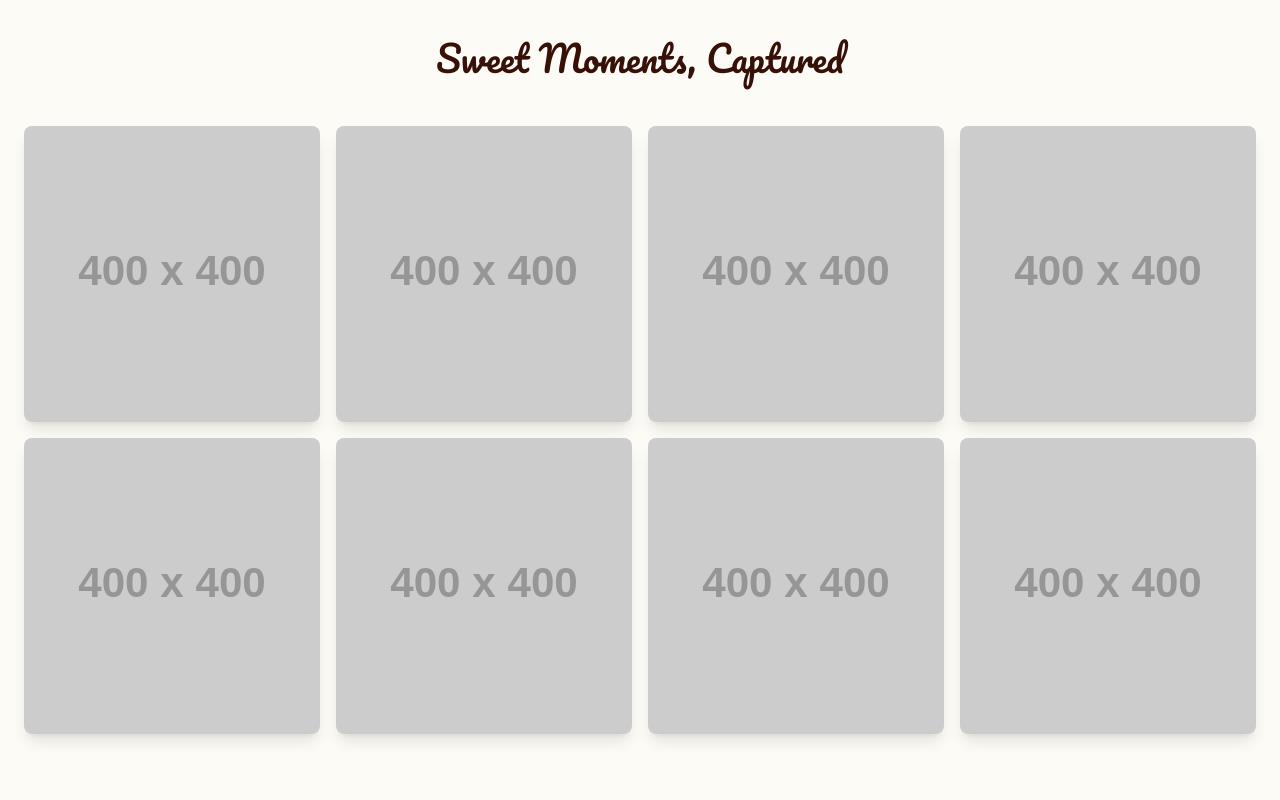
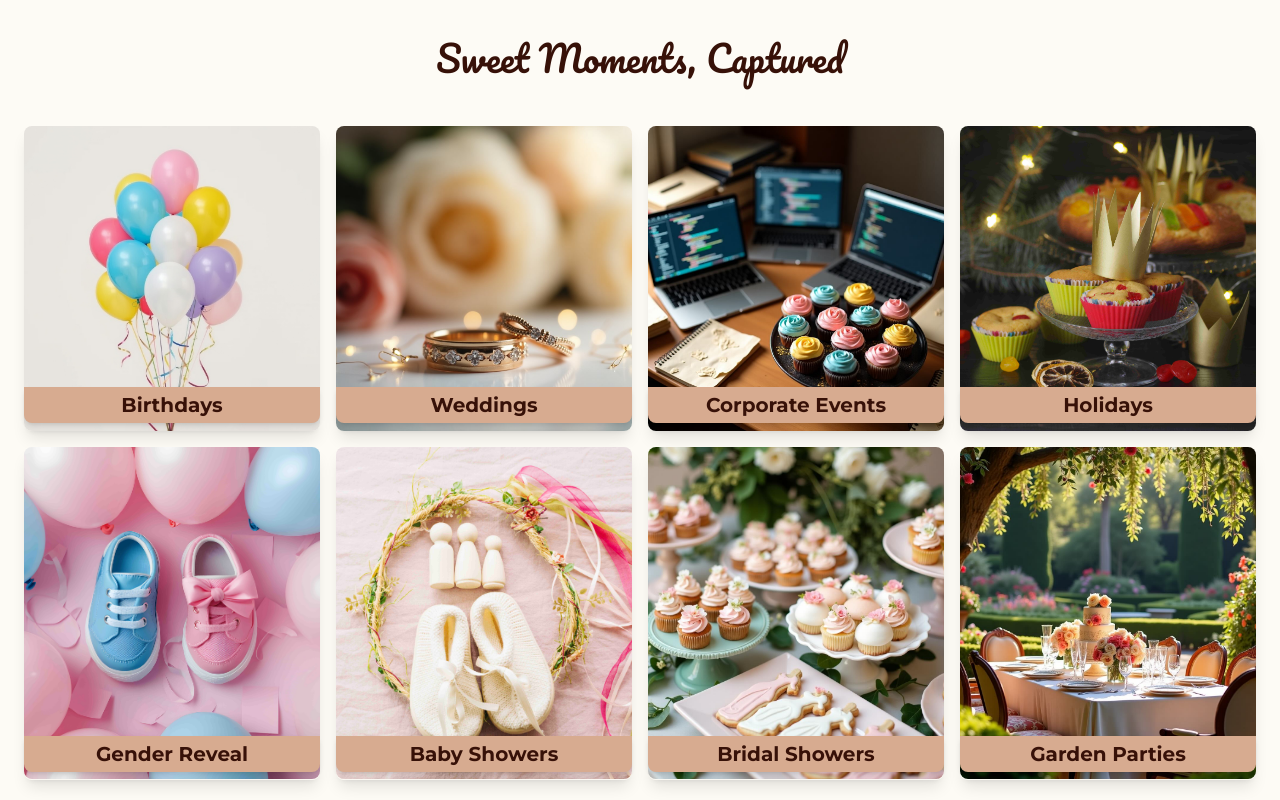
Before and after one commit to layers-and-temptations/main-site, a website: page index.html in a window 1280 px wide. Shown: the part 3660-4460 px from the top of the page. Drawn offline with nearby package versions, Linux system fonts and the light colour scheme; placeholder pictures from the web are drawn by us.

Commit message:
Add images for events

```diff
--- a/index.html
+++ b/index.html
@@ -356,45 +356,76 @@
           Sweet Moments, Captured
         </h2>
         <div class="grid grid-cols-2 md:grid-cols-3 lg:grid-cols-4 gap-4">
-          <div data-aos="zoom-in" data-aos-delay="100">
-            <img src="https://placehold.co/400x400/FFC0CB/7B3F00?text=Birthday+Joy" alt="Joyful Birthday Custom Cakes and Cupcakes in Vaughan"
+          <div data-aos="zoom-in" data-aos-delay="100" class="relative">
+            <img src="resources/events/ballons.jpg" alt="Joyful Birthday Custom Cakes and Cupcakes in Vaughan"
               class="gallery-img rounded-lg shadow-lg cursor-pointer hover:opacity-80 transition-opacity duration-300 w-full h-full object-cover"
               data-caption="Colorful cupcakes for a joyful birthday celebration." />
+            <span class="absolute bottom-2 left-0 w-full bg-chocolate-brown text-primary text-lg md:text-xl px-3 py-1 rounded-b-lg shadow-md font-semibold pointer-events-none text-center">
+              Birthdays
+            </span>
           </div>
           <div data-aos="zoom-in" data-aos-delay="200">
-            <img src="https://placehold.co/400x400/ADD8E6/7B3F00?text=Wedding+Elegance" alt="Elegant Wedding Cupcake Towers Vaughan"
+            <img src="resources/events/Wedding-event.jpeg" alt="Elegant Wedding Cupcake Towers Vaughan"
               class="gallery-img rounded-lg shadow-lg cursor-pointer hover:opacity-80 transition-opacity duration-300 w-full h-full object-cover"
               data-caption="Elegant cupcake tower for a beautiful wedding." />
+              <span
+                class="absolute bottom-2 left-0 w-full bg-chocolate-brown text-primary text-lg md:text-xl px-3 py-1 rounded-b-lg shadow-md font-semibold pointer-events-none text-center">
+                Weddings
+                </span>
           </div>
           <div data-aos="zoom-in" data-aos-delay="300">
-            <img src="https://placehold.co/400x400/90EE90/7B3F00?text=Corporate+Treats" alt="Gourmet Dessert Cups for Corporate Events Vaughan"
+            <img src="resources/events/corporate-treats.jpeg" alt="Gourmet Dessert Cups for Corporate Events Vaughan"
               class="gallery-img rounded-lg shadow-lg cursor-pointer hover:opacity-80 transition-opacity duration-300 w-full h-full object-cover"
               data-caption="Custom branded cupcakes for a corporate event." />
+              <span
+                class="absolute bottom-2 left-0 w-full bg-chocolate-brown text-primary text-lg md:text-xl px-3 py-1 rounded-b-lg shadow-md font-semibold pointer-events-none text-center">
+                Corporate Events
+              </span>
           </div>
           <div data-aos="zoom-in" data-aos-delay="400">
-            <img src="https://placehold.co/400x400/FFFFE0/7B3F00?text=Holiday+Specials" alt="Holiday Themed Cupcakes Vaughan for Festive Events"
+            <img src="resources/events/holiday-desserts.jpeg" alt="Holiday Themed Cupcakes Vaughan for Festive Events"
               class="gallery-img rounded-lg shadow-lg cursor-pointer hover:opacity-80 transition-opacity duration-300 w-full h-full object-cover"
               data-caption="Festive cupcakes for the holiday season." />
+              <span
+                class="absolute bottom-2 left-0 w-full bg-chocolate-brown text-primary text-lg md:text-xl px-3 py-1 rounded-b-lg shadow-md font-semibold pointer-events-none text-center">
+                Holidays
+              </span>
           </div>
           <div data-aos="zoom-in" data-aos-delay="100">
-            <img src="https://placehold.co/400x400/E0BBE4/7B3F00?text=Gender+Reveal" alt="Custom Design Cupcakes for Gender Reveal Parties in GTA"
+            <img src="resources/events/gender-reveal.jpeg" alt="Custom Design Cupcakes for Gender Reveal Parties in GTA"
               class="gallery-img rounded-lg shadow-lg cursor-pointer hover:opacity-80 transition-opacity duration-300 w-full h-full object-cover"
               data-caption="Unique custom designed cupcake for a special request." />
+              <span
+                class="absolute bottom-2 left-0 w-full bg-chocolate-brown text-primary text-lg md:text-xl px-3 py-1 rounded-b-lg shadow-md font-semibold pointer-events-none text-center">
+                Gender Reveal
+              </span>
           </div>
           <div data-aos="zoom-in" data-aos-delay="200">
-            <img src="https://placehold.co/400x400/FADADD/7B3F00?text=Baby+Shower+Sweetness" alt="Sweet Baby Shower Cupcakes - Custom Cupcakes Vaughan"
+            <img src="resources/events/baby-shower.jpeg" alt="Sweet Baby Shower Cupcakes - Custom Cupcakes Vaughan"
               class="gallery-img rounded-lg shadow-lg cursor-pointer hover:opacity-80 transition-opacity duration-300 w-full h-full object-cover"
               data-caption="Adorable cupcakes for a sweet baby shower." />
+              <span
+                class="absolute bottom-2 left-0 w-full bg-chocolate-brown text-primary text-lg md:text-xl px-3 py-1 rounded-b-lg shadow-md font-semibold pointer-events-none text-center">
+                Baby Showers
+              </span>
           </div>
           <div data-aos="zoom-in" data-aos-delay="300">
-            <img src="https://placehold.co/400x400/FFB347/7B3F00?text=Bridal+showers" alt="Bridal Shower Custom Cakes Vaughan"
+            <img src="resources/events/bridal-shower.jpeg" alt="Bridal Shower Custom Cakes Vaughan"
               class="gallery-img rounded-lg shadow-lg cursor-pointer hover:opacity-80 transition-opacity duration-300 w-full h-full object-cover"
               data-caption="Warm and cozy autumn-themed cupcakes." />
+              <span
+                class="absolute bottom-2 left-0 w-full bg-chocolate-brown text-primary text-lg md:text-xl px-3 py-1 rounded-b-lg shadow-md font-semibold pointer-events-none text-center">
+                Bridal Showers
+              </span>
           </div>
           <div data-aos="zoom-in" data-aos-delay="400">
-            <img src="https://placehold.co/400x400/B4E8C8/7B3F00?text=Garden+Party+Delights" alt="Delightful Garden Party Cupcakes and Dessert Cups GTA"
+            <img src="resources/events/garden-party.jpeg" alt="Delightful Garden Party Cupcakes and Dessert Cups GTA"
               class="gallery-img rounded-lg shadow-lg cursor-pointer hover:opacity-80 transition-opacity duration-300 w-full h-full object-cover"
               data-caption="Delightful cupcakes perfect for a garden party." />
+              <span
+                class="absolute bottom-2 left-0 w-full bg-chocolate-brown text-primary text-lg md:text-xl px-3 py-1 rounded-b-lg shadow-md font-semibold pointer-events-none text-center">
+                Garden Parties
+              </span>
           </div>
         </div>
       </div>
```
Also changed, not shown: resources/events/Wedding-event.jpeg (added), resources/events/baby-shower.jpeg (added), resources/events/ballons.jpg (added), resources/events/bridal-shower.jpeg (added), resources/events/corporate-treats.jpeg (added), resources/events/garden-party.jpeg (added), resources/events/gender-reveal.jpeg (added), resources/events/holiday-desserts.jpeg (added).
